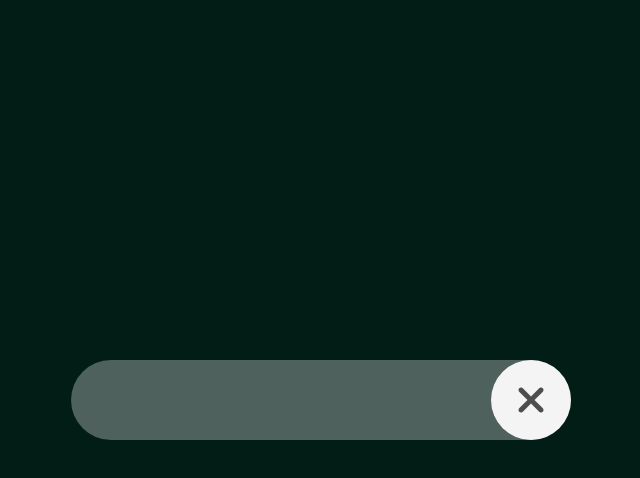
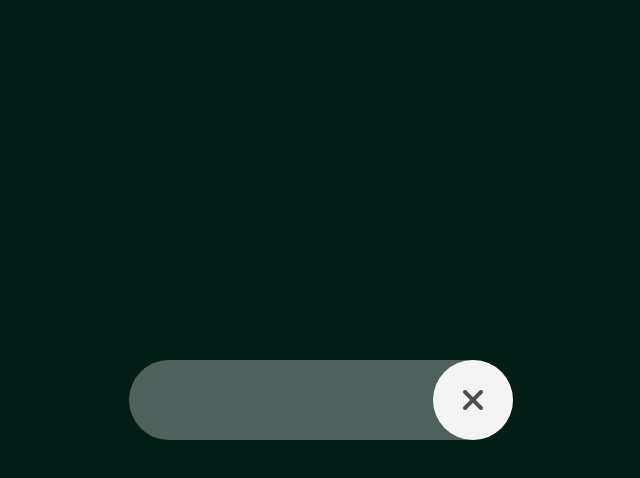
Before and after one commit to OlgaDeriglazova/search_bar, a plain HTML site: page index.html in a window 1280 px wide. Both pictures are taken after a click on the button 570 px from the left and 400 px from the top of the page. Shown: the whole page, without its empty margins (359-999 px from the left). Drawn offline with Linux system fonts and the light colour scheme.

Commit message:
fix(all): исправлена ошибка отображения строки в мобильных устройствах

```diff
--- a/style.css
+++ b/style.css
@@ -3,7 +3,9 @@
     padding: 0;
     box-sizing: border-box;
 }
-
+body {
+    font-size: 20px;
+}
 .search-container {
     position: relative;
     display: flex;
@@ -15,11 +17,10 @@
 
 .search-button {
     position: relative;
-    font-size: 40px;
-    width: 80px;
-    height: 80px;
+    font-size: 2rem;
+    width: 5rem;
+    height: 5rem;
     border: none;
-    padding: 15px;
     border-radius: 50%;
     opacity: 1;
     cursor: pointer;
@@ -34,24 +35,24 @@
 }
 
 .search-container.active .search-button {
-    transform: translateX(500px);
+    transform: translateX(30vw);
 }
 
 .search-field {
     position: relative;
-    width: 0px;
-    height: 80px;
-    padding: 20px 100px 20px 40px;
-    border-radius: 60px;
+    width: 0;
+    height: 5rem;
+    padding: 1rem 5rem 1rem 2rem;
+    border-radius: 3rem;
     border: none;
     outline: none;
     opacity: 0;
     transition: all 1s;
-    font-size: 20px;
+    font-size: 1rem;
 }
 
 .search-container.active .search-field {
-    width: 500px;
+    width: 30vw;
     opacity: 0.3;
     color: rgb(2, 29, 21);
 }
```
